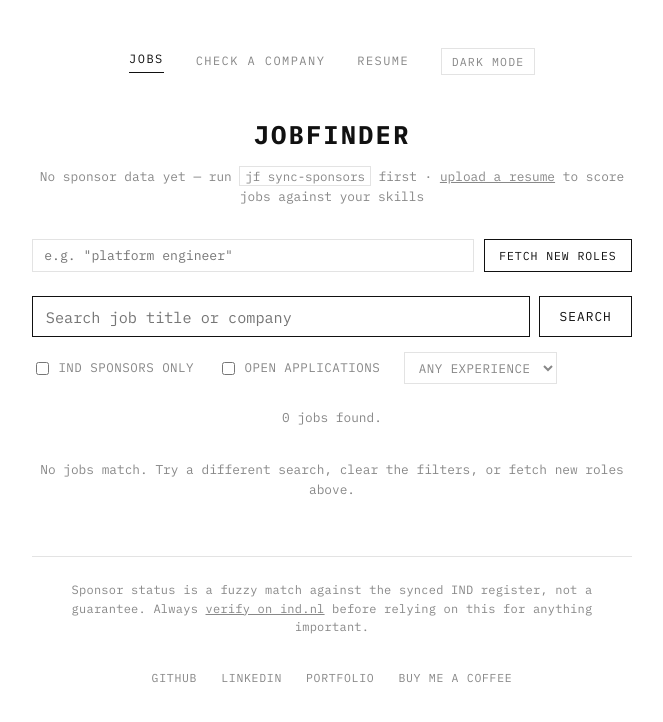
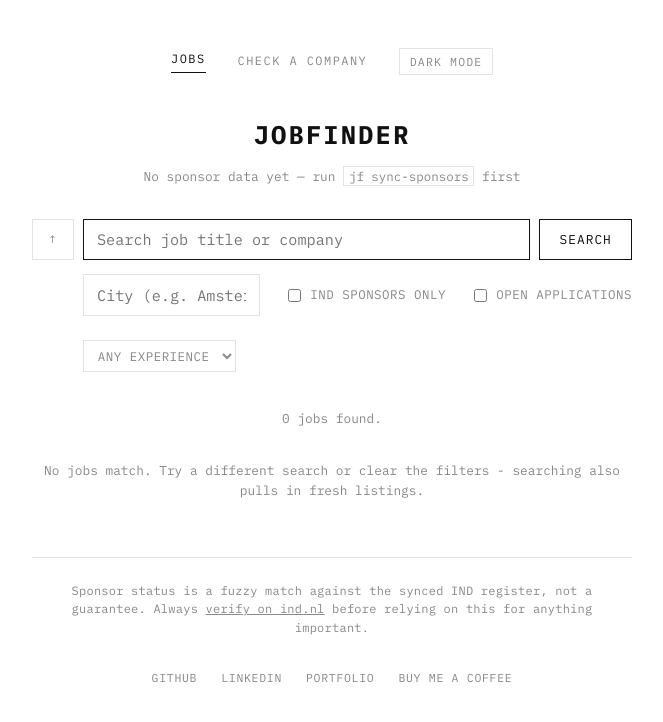
Before and after one commit to adam-bouafia/JobFinder, a FastAPI app: page / in a window 1280 px wide. Shown: the top 722 px of the page, without its empty margins (308-971 px from the left). Run offline with FastAPI, Linux system fonts and the light colour scheme; data that the repository does not hold is empty.

Commit message:
refactor(web): collapse search/fetch/resume into one search page
Having a separate "Fetch new roles" box next to the real search, plus
a whole standalone /resume page just to upload a CV and see its
skills, was two different UIs for what should be one job search. Folds
it all into a single page: one search box with filters (now including
a city/location filter), a small upload button right next to it that
parses a resume and rescales job scores in place, and a search
submission that both filters local results and quietly pulls in fresh
Adzuna listings for the query - no separate "fetch" step. Also fixes
the results count silently being capped at the 100-row display limit
with no indication (now shows "Showing 100 of 150" when there's more).

Co-Authored-By: Claude Sonnet 5 <noreply@anthropic.com>

```diff
--- a/src/jobfinder/web/app.py
+++ b/src/jobfinder/web/app.py
@@ -15,7 +15,7 @@ from pathlib import Path
 from typing import Annotated
 from urllib.parse import urlencode
 
-from fastapi import Depends, FastAPI, Form, HTTPException, Query, Request, UploadFile
+from fastapi import Depends, FastAPI, HTTPException, Query, Request, UploadFile
 from fastapi.responses import HTMLResponse, RedirectResponse, Response
 from fastapi.staticfiles import StaticFiles
 from fastapi.templating import Jinja2Templates
@@ -23,7 +23,7 @@ from fastapi.templating import Jinja2Templates
 from .. import db
 from ..jobs import adzuna
 from ..jobs.export import to_markdown, to_pdf_bytes, to_text
-from ..jobs.ingest import StoredJob, ingest_jobs, list_jobs
+from ..jobs.ingest import StoredJob, count_jobs, ingest_jobs, list_jobs
 from ..matching.score import rescore_jobs
 from ..paths import DB_PATH, RESUME_DIR
 from ..resume.parse import latest_resume_profile, parse_resume
@@ -58,6 +58,7 @@ def create_app() -> FastAPI:
     def _search_jobs(
         db_path: Path,
         query: str,
+        city: str,
         sponsors_only: bool,
         open_applications_only: bool,
         experience: str,
@@ -65,25 +66,62 @@ def create_app() -> FastAPI:
         return list_jobs(
             db_path=db_path,
             query=query or None,
+            city=city or None,
             sponsors_only=sponsors_only,
             open_applications_only=open_applications_only,
             experience_level=experience or None,
             limit=100,
         )
 
+    def _count_jobs(
+        db_path: Path,
+        query: str,
+        city: str,
+        sponsors_only: bool,
+        open_applications_only: bool,
+        experience: str,
+    ) -> int:
+        return count_jobs(
+            db_path=db_path,
+            query=query or None,
+            city=city or None,
+            sponsors_only=sponsors_only,
+            open_applications_only=open_applications_only,
+            experience_level=experience or None,
+        )
+
+    def _pull_fresh_listings(db_path: Path, query: str, city: str) -> None:
+        """Best-effort: merge in live Adzuna results for `query` before
+        showing search results, so there's one search action instead of a
+        separate "search local" and "fetch new" step. Silently skipped if
+        Adzuna isn't configured or the request fails - a slow/missing
+        upstream should never break the local search that always works.
+        """
+        if not query:
+            return
+        try:
+            listings = adzuna.search(query, where=city or None)
+        except Exception:
+            return
+        ingest_jobs(listings, db_path=db_path)
+        rescore_jobs(db_path=db_path)
+
     @app.get("/", response_class=HTMLResponse)
     def index(
         request: Request,
         db_path: Annotated[Path, Depends(get_db_path)],
         query: str = Query(default=""),
+        city: str = Query(default=""),
         sponsors_only: bool = Query(default=False),
         open_applications_only: bool = Query(default=False),
         experience: str = Query(default=""),
-        fetched: int | None = Query(default=None),
+        uploaded: bool = Query(default=False),
         error: str = Query(default=""),
     ) -> HTMLResponse:
+        _pull_fresh_listings(db_path, query, city)
         stats = db.sponsor_stats(db_path)
-        jobs = _search_jobs(db_path, query, sponsors_only, open_applications_only, experience)
+        jobs = _search_jobs(db_path, query, city, sponsors_only, open_applications_only, experience)
+        total = _count_jobs(db_path, query, city, sponsors_only, open_applications_only, experience)
         resume_profile = latest_resume_profile(db_path)
         return templates.TemplateResponse(
             request,
@@ -91,11 +129,13 @@ def create_app() -> FastAPI:
             {
                 "stats": stats,
                 "jobs": jobs,
+                "total": total,
                 "query": query,
+                "city": city,
                 "sponsors_only": sponsors_only,
                 "open_applications_only": open_applications_only,
                 "experience": experience,
-                "fetched": fetched,
+                "uploaded": uploaded,
                 "error": error,
                 "resume_profile": resume_profile,
                 "active_nav": "home",
@@ -107,18 +147,24 @@ def create_app() -> FastAPI:
         request: Request,
         db_path: Annotated[Path, Depends(get_db_path)],
         query: str = Query(default=""),
+        city: str = Query(default=""),
         sponsors_only: bool = Query(default=False),
         open_applications_only: bool = Query(default=False),
         experience: str = Query(default=""),
     ) -> HTMLResponse:
-        """htmx partial: just the results fragment, for live search/filtering."""
-        jobs = _search_jobs(db_path, query, sponsors_only, open_applications_only, experience)
+        """htmx partial: just the results fragment, for live local filtering
+        as you type - no live Adzuna pull here, so it stays instant; that
+        only happens on an actual search submission (see index())."""
+        jobs = _search_jobs(db_path, query, city, sponsors_only, open_applications_only, experience)
+        total = _count_jobs(db_path, query, city, sponsors_only, open_applications_only, experience)
         return templates.TemplateResponse(
             request,
             "_job_results.html",
             {
                 "jobs": jobs,
+                "total": total,
                 "query": query,
+                "city": city,
                 "sponsors_only": sponsors_only,
                 "open_applications_only": open_applications_only,
                 "experience": experience,
@@ -132,20 +178,6 @@ def create_app() -> FastAPI:
             request, "company.html", {"stats": stats, "active_nav": "company"}
         )
 
-    @app.get("/resume", response_class=HTMLResponse)
-    def resume_page(
-        request: Request,
-        db_path: Annotated[Path, Depends(get_db_path)],
-        uploaded: bool = Query(default=False),
-        error: str = Query(default=""),
-    ) -> HTMLResponse:
-        profile = latest_resume_profile(db_path)
-        return templates.TemplateResponse(
-            request,
-            "resume.html",
-            {"profile": profile, "uploaded": uploaded, "error": error, "active_nav": "resume"},
-        )
-
     @app.post("/resume/upload")
     def upload_resume(
         db_path: Annotated[Path, Depends(get_db_path)],
@@ -156,7 +188,7 @@ def create_app() -> FastAPI:
         ).lower().endswith(".pdf")
         if not looks_like_pdf:
             params = urlencode({"error": "Only PDF resumes are supported."})
-            return RedirectResponse(url=f"/resume?{params}", status_code=303)
+            return RedirectResponse(url=f"/?{params}", status_code=303)
 
         RESUME_DIR.mkdir(parents=True, exist_ok=True)
         safe_name = _SAFE_FILENAME.sub("_", file.filename or "resume.pdf")
@@ -169,29 +201,10 @@ def create_app() -> FastAPI:
             params = urlencode(
                 {"error": "Could not read that PDF - is it a text or scanned resume?"}
             )
-            return RedirectResponse(url=f"/resume?{params}", status_code=303)
+            return RedirectResponse(url=f"/?{params}", status_code=303)
         rescore_jobs(db_path=db_path)
 
-        return RedirectResponse(url="/resume?uploaded=true", status_code=303)
-
-    @app.post("/jobs/fetch")
-    def fetch_jobs(
-        db_path: Annotated[Path, Depends(get_db_path)],
-        query: str = Form(...),
-    ) -> RedirectResponse:
-        """Pulls fresh Adzuna listings for `query` straight from the UI -
-        the web equivalent of `jf search-jobs` + `jf rescore-jobs`."""
-        try:
-            listings = adzuna.search(query)
-        except adzuna.AdzunaCredentialsError:
-            params = urlencode(
-                {"error": "Adzuna credentials aren't configured on this deployment."}
-            )
-            return RedirectResponse(url=f"/?{params}", status_code=303)
-        inserted = ingest_jobs(listings, db_path=db_path)
-        rescore_jobs(db_path=db_path)
-        params = urlencode({"query": query, "fetched": inserted})
-        return RedirectResponse(url=f"/?{params}", status_code=303)
+        return RedirectResponse(url="/?uploaded=true", status_code=303)
 
     @app.get("/search", response_class=HTMLResponse)
     def search(
@@ -217,6 +230,7 @@ def create_app() -> FastAPI:
         db_path: Annotated[Path, Depends(get_db_path)],
         fmt: str = Query(default="md", alias="format"),
         query: str = Query(default=""),
+        city: str = Query(default=""),
         sponsors_only: bool = Query(default=False),
         open_applications_only: bool = Query(default=False),
         experience: str = Query(default=""),
@@ -227,6 +241,7 @@ def create_app() -> FastAPI:
         jobs = list_jobs(
             db_path=db_path,
             query=query or None,
+            city=city or None,
             sponsors_only=sponsors_only,
             open_applications_only=open_applications_only,
             experience_level=experience or None,
--- a/src/jobfinder/web/templates/_job_results.html
+++ b/src/jobfinder/web/templates/_job_results.html
@@ -1,6 +1,10 @@
-{% set filter_qs = "query=" ~ (query|default("")|urlencode) ~ "&sponsors_only=" ~ ('true' if sponsors_only else 'false') ~ "&open_applications_only=" ~ ('true' if open_applications_only else 'false') ~ "&experience=" ~ (experience|default("")) %}
+{% set filter_qs = "query=" ~ (query|default("")|urlencode) ~ "&city=" ~ (city|default("")|urlencode) ~ "&sponsors_only=" ~ ('true' if sponsors_only else 'false') ~ "&open_applications_only=" ~ ('true' if open_applications_only else 'false') ~ "&experience=" ~ (experience|default("")) %}
 <p class="meta export-links">
-  {{ jobs|length }} job{{ '' if jobs|length == 1 else 's' }} found.
+  {% if total is defined and total > jobs|length %}
+    Showing {{ jobs|length }} of {{ total }} jobs found.
+  {% else %}
+    {{ jobs|length }} job{{ '' if jobs|length == 1 else 's' }} found.
+  {% endif %}
   {% if jobs %}
   Export:
   <a href="/export?format=md&{{ filter_qs }}">Markdown</a>
@@ -41,5 +45,5 @@
   {% endfor %}
 </div>
 {% else %}
-<p class="meta">No jobs match. Try a different search, clear the filters, or fetch new roles above.</p>
+<p class="meta">No jobs match. Try a different search or clear the filters - searching also pulls in fresh listings.</p>
 {% endif %}
--- a/src/jobfinder/web/templates/base.html
+++ b/src/jobfinder/web/templates/base.html
@@ -216,13 +216,6 @@
   }
   .site-footer a { text-decoration: none; }
   .site-footer a:hover { color: var(--fg); }
-  h2 {
-    font-size: 0.85rem;
-    letter-spacing: 0.06em;
-    text-transform: uppercase;
-    margin: 1.8rem 0 0.6rem;
-  }
-  ul { margin: 0; padding-left: 1.2rem; font-size: 0.9rem; }
   .banner {
     border: 1px solid var(--rule);
     padding: 0.6rem 0.9rem;
@@ -231,35 +224,48 @@
   }
   .banner.success { border-color: var(--fg); }
   .banner.error { border-color: var(--fg); color: var(--fg); }
-  .upload-form { display: flex; gap: 0.6rem; align-items: center; flex-wrap: wrap; }
-  .upload-form input[type=file] {
+  .search-bar { display: flex; gap: 0.6rem; align-items: flex-start; }
+  .search-bar .search-form { flex: 1; margin-bottom: 0; }
+  .resume-upload-btn {
+    display: flex;
+    align-items: center;
+    justify-content: center;
+    width: 2.6rem;
+    height: 2.6rem;
+    flex-shrink: 0;
+    border: 1px solid var(--rule);
+    font-size: 0.68rem;
+    letter-spacing: 0.04em;
+    text-transform: uppercase;
+    color: var(--muted);
+    cursor: pointer;
+    text-align: center;
+    line-height: 1.1;
+  }
+  .resume-upload-btn:hover { border-color: var(--fg); color: var(--fg); }
+  .resume-upload-btn input[type=file] {
+    position: absolute;
+    width: 1px;
+    height: 1px;
+    opacity: 0;
+  }
+  .city-input {
     font-family: inherit;
-    font-size: 0.82rem;
-    color: var(--muted);
-    flex: 1;
+    font-size: 0.78rem;
+    background: var(--bg);
+    color: var(--fg);
+    border: 1px solid var(--rule);
+    padding: 0.35rem 0.6rem;
+    width: 9rem;
   }
-  .skills { display: flex; flex-wrap: wrap; gap: 0.5rem; }
-  .skill-tag {
-    border: 1px solid var(--rule);
-    padding: 0.2rem 0.55rem;
-    font-size: 0.75rem;
-    letter-spacing: 0.03em;
-  }
-  .fetch-form {
-    display: flex;
-    gap: 0.6rem;
-    margin: 0.8rem 0 1.5rem;
-    font-size: 0.82rem;
-  }
-  .fetch-form input[type=text] { font-size: 0.82rem; padding: 0.45rem 0.7rem; }
-  .fetch-form button { padding: 0.45rem 0.9rem; font-size: 0.72rem; }
+  .city-input:focus { outline: none; border-color: var(--fg); }
+  .resume-status { text-align: left; margin: -0.8rem 0 1.5rem; }
 </style>
 </head>
 <body>
 <nav>
   <a href="/" class="{{ 'active' if active_nav == 'home' else '' }}">Jobs</a>
   <a href="/company" class="{{ 'active' if active_nav == 'company' else '' }}">Check a Company</a>
-  <a href="/resume" class="{{ 'active' if active_nav == 'resume' else '' }}">Resume</a>
   <button id="theme-toggle" type="button">Theme</button>
 </nav>
 {% block content %}{% endblock %}
--- a/src/jobfinder/web/templates/index.html
+++ b/src/jobfinder/web/templates/index.html
@@ -7,37 +7,42 @@
   {% else %}
     No sponsor data yet &mdash; run <code>jf sync-sponsors</code> first
   {% endif %}
-  &middot;
-  {% if resume_profile %}
-    scoring against your <a href="/resume">uploaded resume</a>
-    ({{ resume_profile.skills|length }} skills detected)
-  {% else %}
-    <a href="/resume">upload a resume</a> to score jobs against your skills
-  {% endif %}
 </p>
 
-{% if fetched is not none %}
-<p class="banner success">Fetched {{ fetched }} new role{{ '' if fetched == 1 else 's' }} from Adzuna.</p>
+{% if uploaded %}
+<p class="banner success">Resume parsed and job scores refreshed.</p>
 {% endif %}
 {% if error %}
 <p class="banner error">{{ error }}</p>
 {% endif %}
 
-<form action="/jobs/fetch" method="post" class="fetch-form">
-  <input type="text" name="query" placeholder="e.g. &quot;platform engineer&quot;" autocomplete="off" required>
-  <button type="submit">Fetch new roles</button>
+<div class="search-bar">
+  <form action="/resume/upload" method="post" enctype="multipart/form-data">
+    <label class="resume-upload-btn" title="Upload your resume to score jobs against your skills">
+      &uarr;
+      <input type="file" name="file" accept="application/pdf,.pdf" onchange="this.form.submit()">
+    </label>
   </form>
 
+  {# One form: typing/toggling filters live-refreshes #results via htmx
+     against what's already stored (instant, no network call to Adzuna);
+     pressing Enter or clicking Search is a plain, un-enhanced GET to /,
+     which also pulls in fresh Adzuna results for `query` before showing
+     results - one search action, not a separate "search" and "fetch". #}
   <form
+    action="/"
+    method="get"
+    class="search-form"
     hx-get="/results"
     hx-target="#results"
-  hx-trigger="submit, keyup changed delay:400ms from:input[type=text], change from:input[type=checkbox], change from:select"
+    hx-trigger="keyup changed delay:400ms from:input[type=text], change from:input[type=checkbox], change from:select"
   >
     <div class="search-row">
       <input type="text" name="query" value="{{ query }}" placeholder="Search job title or company" autocomplete="off" autofocus>
       <button type="submit">Search</button>
     </div>
     <div class="filters">
+      <input type="text" name="city" value="{{ city }}" placeholder="City (e.g. Amsterdam)" autocomplete="off" class="city-input">
       <label>
         <input type="checkbox" name="sponsors_only" value="true" {{ 'checked' if sponsors_only }}>
         IND sponsors only
@@ -54,6 +59,15 @@
       </select>
     </div>
   </form>
+</div>
+
+{% if resume_profile %}
+<p class="meta resume-status">
+  Scoring against your resume: {{ resume_profile.skills|length }} skill{{ '' if resume_profile.skills|length == 1 else 's' }} detected
+  {% if resume_profile.skills %}&mdash; {{ resume_profile.skills|join(", ") }}{% endif %}
+  &middot; upload again any time to refresh
+</p>
+{% endif %}
 
 <div id="results">
   {% include "_job_results.html" %}
```
Also changed, not shown: src/jobfinder/cli.py (+6 -1 lines), src/jobfinder/jobs/adzuna.py (+9 -2 lines), src/jobfinder/jobs/ingest.py (+56 -17 lines), src/jobfinder/web/templates/resume.html (deleted, +0 -61 lines), tests/web/test_app.py (+23 -20 lines). Lines whose indentation alone changed are shown as unchanged.
